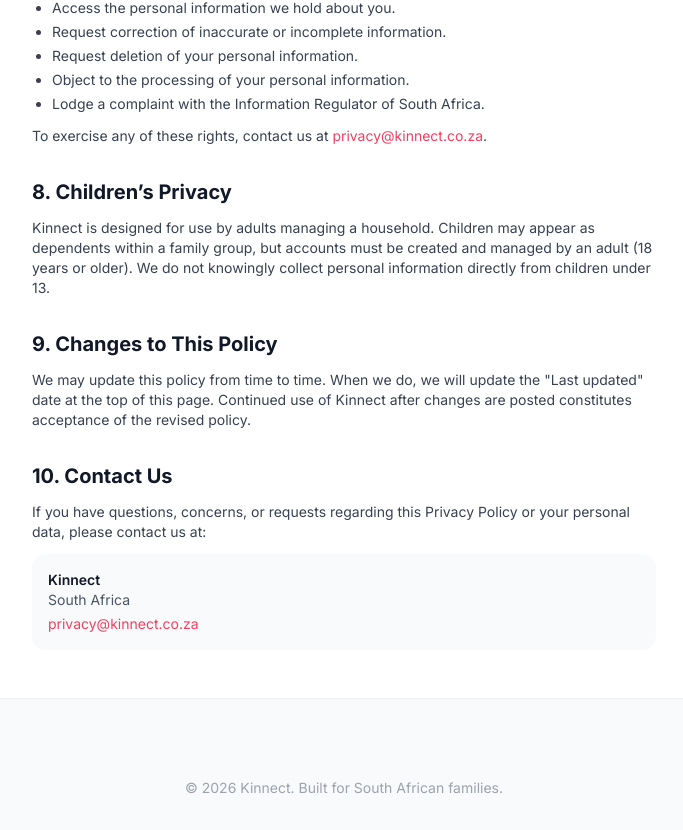
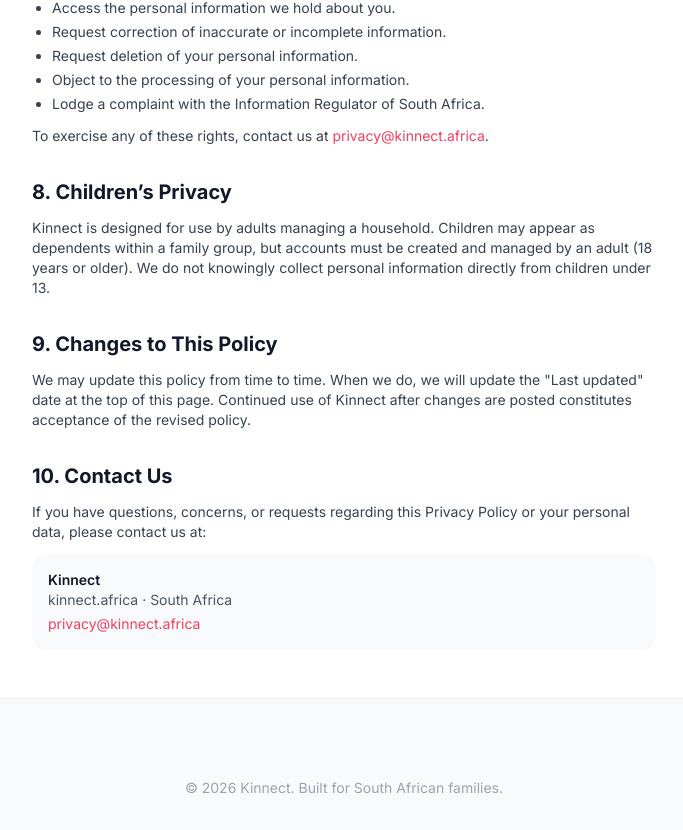
Before and after one commit to WayneTshayingca/Kinnect, a Next.js app in the folder apps/web/: page /privacy in a window 1280 px wide. Shown: the part 1834-2664 px from the top of the page, without its empty margins (296-979 px from the left). Built offline with nearby package versions, Linux system fonts and the light colour scheme; no server answers.

Commit message:
Update privacy email

```diff
--- a/apps/web/app/privacy/page.tsx
+++ b/apps/web/app/privacy/page.tsx
@@ -7,7 +7,7 @@
 }
 
 const LAST_UPDATED = '12 April 2025'
-const CONTACT_EMAIL = 'privacy@kinnect.co.za'
+const CONTACT_EMAIL = 'privacy@kinnect.africa'
 
 export default function PrivacyPage() {
   return (
@@ -197,7 +197,7 @@
               </p>
               <div className="mt-3 bg-gray-50 rounded-xl p-4 text-sm">
                 <p className="font-semibold text-gray-900">Kinnect</p>
-                <p className="text-gray-600">South Africa</p>
+                <p className="text-gray-600">kinnect.africa · South Africa</p>
                 <p className="mt-1">
                   <a href={`mailto:${CONTACT_EMAIL}`} className="text-accent-600 hover:underline">
                     {CONTACT_EMAIL}
--- a/apps/web/components/CreateEventModal.tsx
+++ b/apps/web/components/CreateEventModal.tsx
@@ -67,15 +67,15 @@
     setLoading(true)
 
     try {
-      // Build local Date objects so toISOString() stores the correct UTC value.
-      // Without this, naive strings like "2025-04-16T23:59:59" are treated as UTC
-      // by Postgres, causing a timezone rollover for UTC+ users on read-back.
-      const startDateTime = new Date(
-        allDay ? `${startDate}T00:00:00` : `${startDate}T${startTime}:00`
-      ).toISOString()
-      const endDateTime = new Date(
-        allDay ? `${endDate}T23:59:59` : `${endDate}T${endTime}:00`
-      ).toISOString()
+      // All-day events: append 'Z' to treat as UTC directly, so toISOString()
+      // doesn't shift the date (e.g. SAST midnight would roll back to the previous
+      // day in UTC without the explicit Z). Timed events use local time as before.
+      const startDateTime = allDay
+        ? new Date(`${startDate}T00:00:00Z`).toISOString()
+        : new Date(`${startDate}T${startTime}:00`).toISOString()
+      const endDateTime = allDay
+        ? new Date(`${endDate}T23:59:59Z`).toISOString()
+        : new Date(`${endDate}T${endTime}:00`).toISOString()
 
       if (isEditing) {
         await updateCalendarEvent(event.id, {
```
